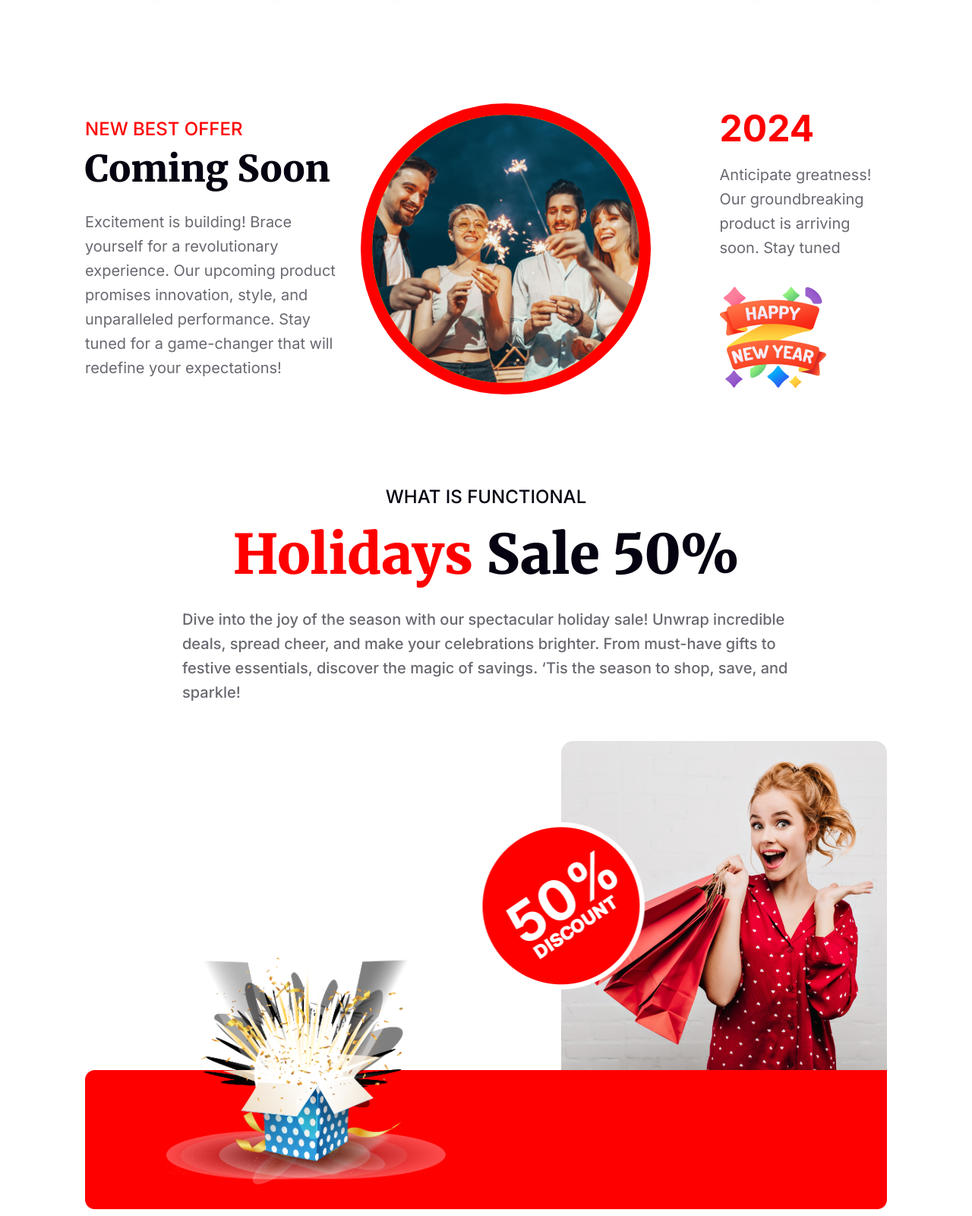
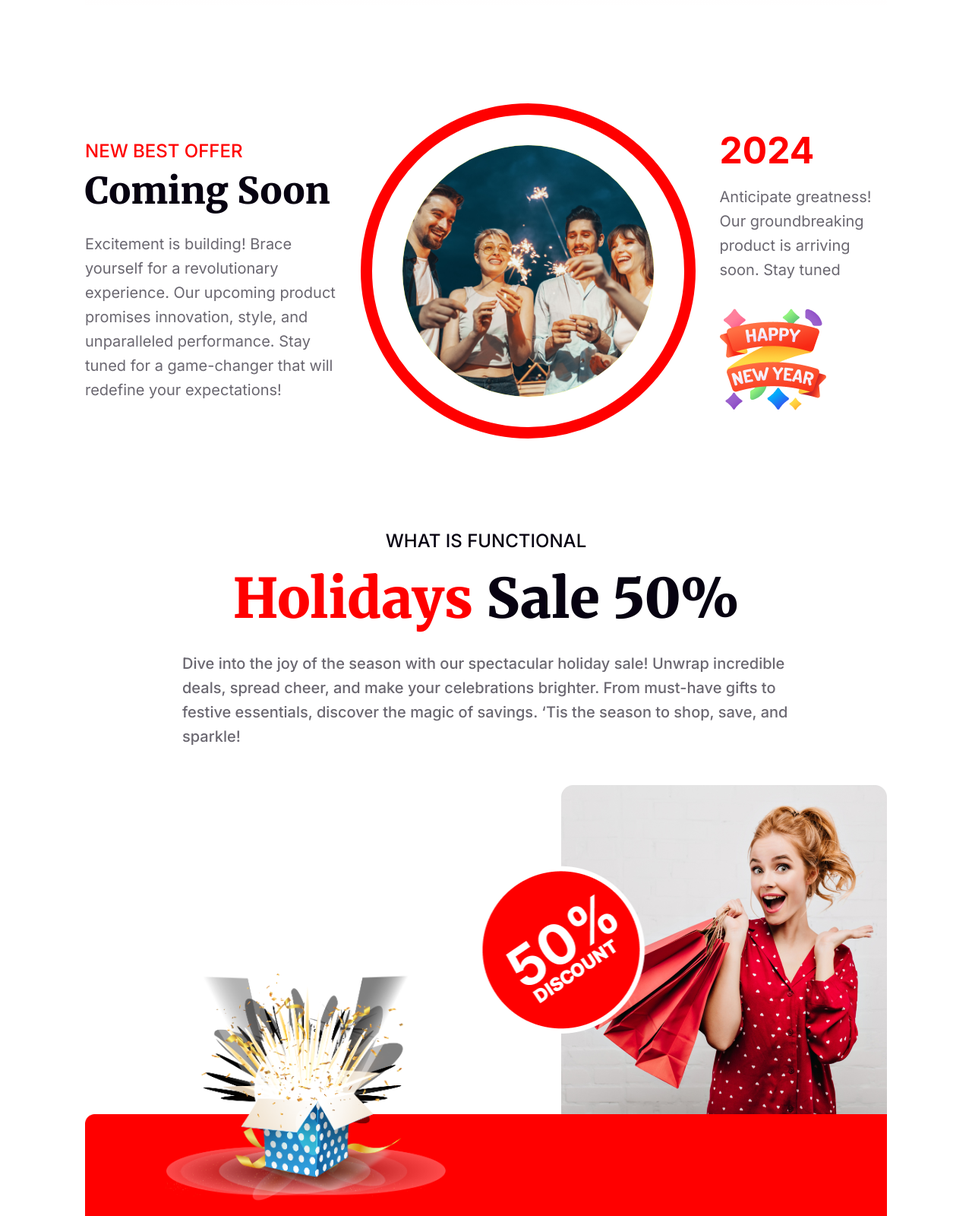
Before and after one commit to sifat2626/New-Year-New-Mission, a plain HTML site: page index.html in a window 1280 px wide. Shown: the part 2720-4320 px from the top of the page at 76% size. Drawn offline with nearby package versions, Linux system fonts and the light colour scheme.

Commit message:
circle padding fix

```diff
--- a/index.html
+++ b/index.html
@@ -76,7 +76,9 @@
               redefine your expectations!
             </p>
           </div>
-          <div class="coming-content-2"></div>
+          <div class="coming-content-2">
+            <div class="content-2-box"></div>
+          </div>
           <div class="coming-content-3">
             <h3 class="coming-heading-secondary">2024</h3>
             <p class="coming-text">
@@ -204,7 +206,7 @@
           <p class="footer-text">
             44, Big Building Roosevelt Street Beach Gardens Florida 33410
           </p>
-          <div>
+          <div class="margin-right-md">
             <p class="footer-text">
               <ion-icon name="call-outline"></ion-icon>
               <span>+00 123 584 124</span>
--- a/styles/style.css
+++ b/styles/style.css
@@ -161,12 +161,19 @@
 }
 
 .coming-content-2 {
+  border: 15px solid #f00;
+  border-radius: 50%;
+  display: flex;
+  justify-content: center;
+  align-items: center;
+  padding: 4rem;
+}
+
+.content-2-box {
   background-color: yellow;
-  width: 80%;
-  padding-bottom: 80%;
+  width: 100%;
+  padding-bottom: 100%;
   border-radius: 50%;
-  border: 15px solid #f00;
-  box-sizing: content-box;
   background-image: url("../resources/Ellipse\ 1.png");
   background-position: center;
   background-size: cover;
@@ -297,7 +304,7 @@
 
 .rectangle-3 {
   position: absolute;
-  top: -80%;
+  top: -100%;
   left: 10%;
   width: 35%;
 }
@@ -343,10 +350,11 @@
 
 .gallery-item {
   overflow: hidden;
+  border-radius: 15px;
 }
 
 .gallery-img-box img {
-  border-radius: 5px;
+  /* border-radius: 5px; */
   width: 100%;
   transition: 0.3s all;
 }
@@ -424,6 +432,7 @@
   font-size: 24px;
   font-weight: 500;
   line-height: 40px; /* 166.667% */
+  max-width: 40rem;
 }
 
 /* .footer-content-box {
@@ -433,7 +442,7 @@
 
 .footer-row-1 {
   display: flex;
-  justify-content: space-around;
+  justify-content: space-between;
   padding-bottom: 3.2rem;
 }
 
@@ -441,6 +450,7 @@
   display: flex;
   /* align-items: center; */
   justify-content: center;
+  gap: 1.6rem;
   padding: 3.2rem 0;
 }
 
@@ -457,3 +467,11 @@ footer a:visited {
   font-size: 24px;
   font-weight: 500;
 }
+
+/* .footer-address {
+  margin-right: auto;
+} */
+
+.margin-right-md {
+  margin-right: 15rem;
+}
```
